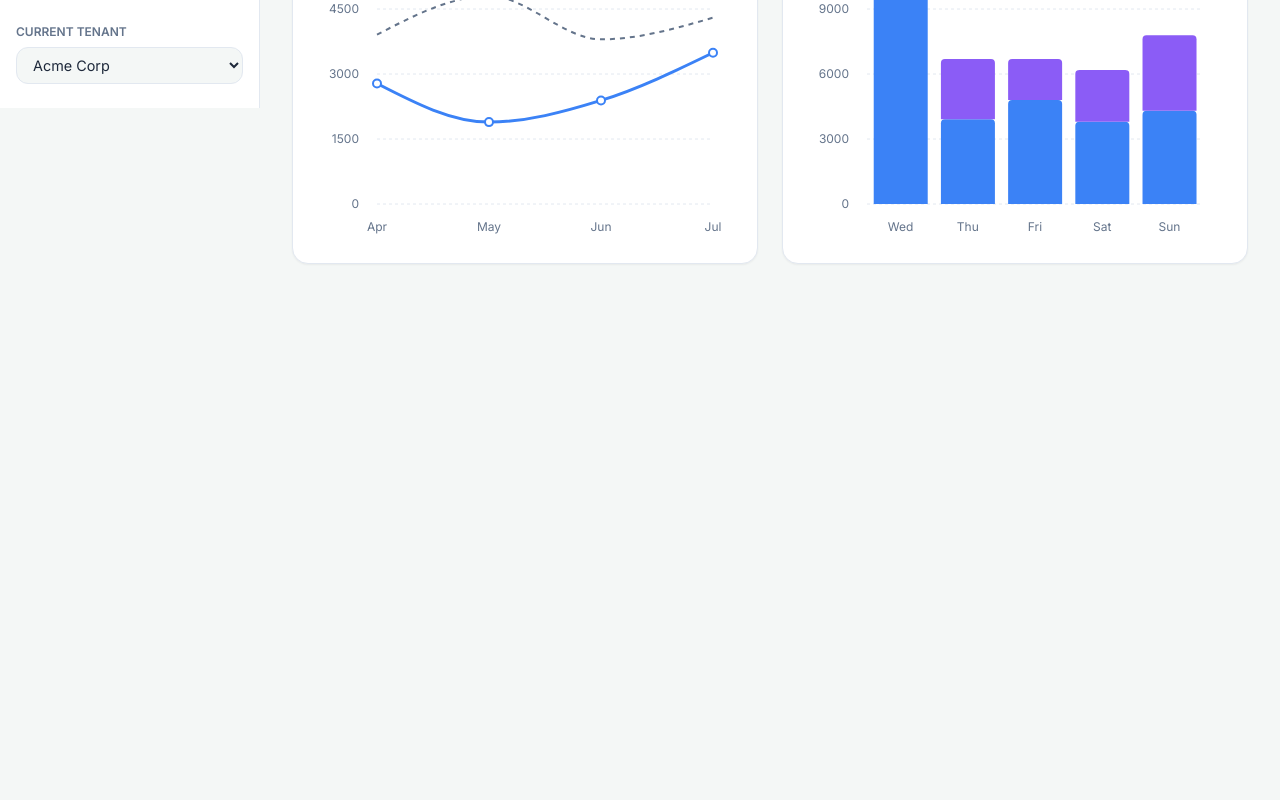
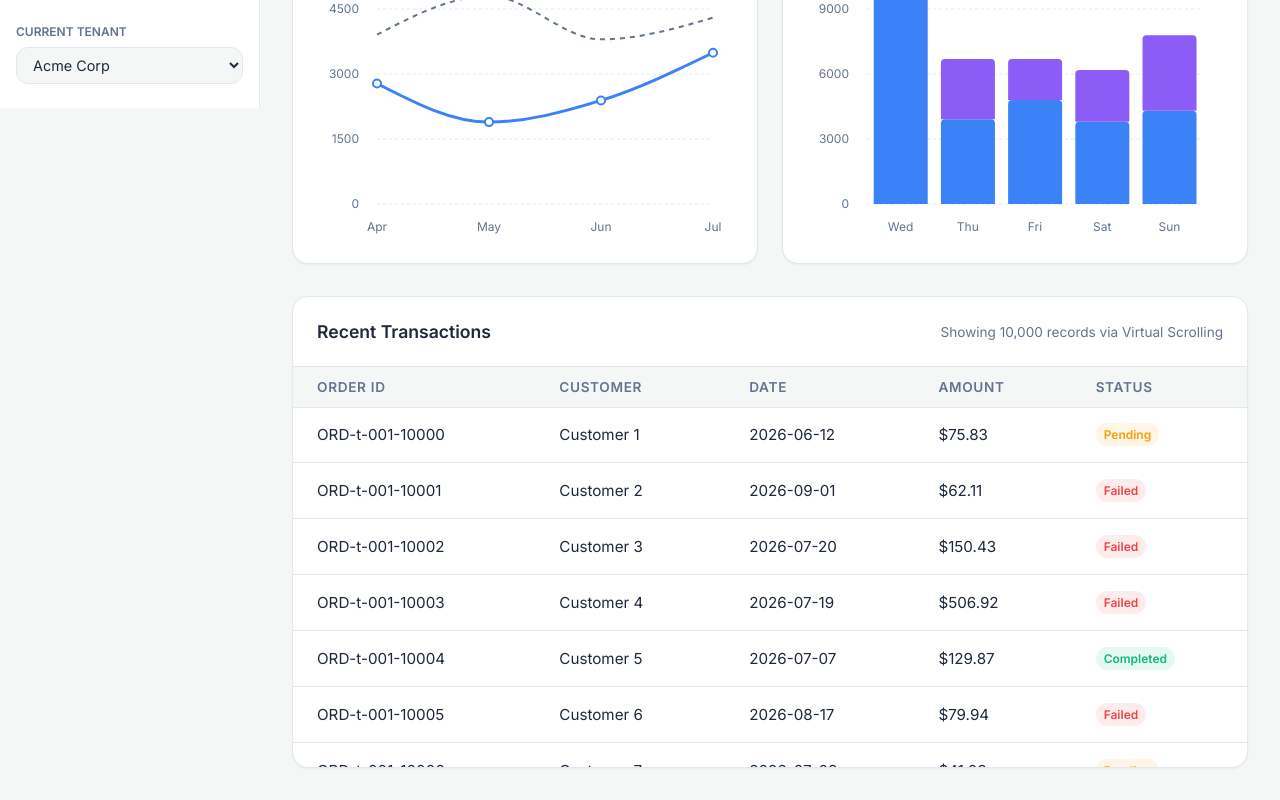
Before and after one commit to florexdev/Analytics-Dashboard, a React (Vite) app: page / in a window 1280 px wide. Shown: the part 692-1492 px from the top of the page. Before the commit the page ends 988 px from the top, so only its background shows below. Built offline with nearby package versions, Linux system fonts and the light colour scheme.

Commit message:
feat: add Dashboard page and virtualized DataTable component

```diff
--- /dev/null
+++ b/src/components/DataTable.module.css
@@ -0,0 +1,95 @@
+.container {
+  background-color: var(--bg-secondary);
+  border: 1px solid var(--border-color);
+  border-radius: var(--radius-lg);
+  box-shadow: var(--shadow-sm);
+  margin-top: 32px;
+  display: flex;
+  flex-direction: column;
+  overflow: hidden;
+}
+
+.header {
+  padding: 24px;
+  border-bottom: 1px solid var(--border-color);
+  display: flex;
+  justify-content: space-between;
+  align-items: center;
+}
+
+.title {
+  font-size: 1.1rem;
+  font-weight: 600;
+  color: var(--text-primary);
+}
+
+.tableWrapper {
+  height: 400px;
+  overflow: auto;
+  position: relative;
+}
+
+.table {
+  width: 100%;
+  border-collapse: collapse;
+  text-align: left;
+}
+
+.thead {
+  position: sticky;
+  top: 0;
+  background-color: var(--bg-primary);
+  z-index: 10;
+  box-shadow: 0 1px 0 var(--border-color);
+}
+
+.th {
+  padding: 12px 24px;
+  font-weight: 600;
+  font-size: 0.85rem;
+  color: var(--text-secondary);
+  text-transform: uppercase;
+  letter-spacing: 0.05em;
+}
+
+.tr {
+  border-bottom: 1px solid var(--border-color);
+  transition: background-color var(--transition-fast);
+}
+
+.tr:hover {
+  background-color: var(--bg-primary);
+}
+
+.td {
+  padding: 16px 24px;
+  font-size: 0.95rem;
+  color: var(--text-primary);
+  white-space: nowrap;
+  overflow: hidden;
+  text-overflow: ellipsis;
+}
+
+.statusBadge {
+  display: inline-flex;
+  align-items: center;
+  padding: 4px 8px;
+  border-radius: 12px;
+  font-size: 0.75rem;
+  font-weight: 600;
+}
+
+.statusCompleted {
+  background-color: rgba(16, 185, 129, 0.1);
+  color: #10b981;
+}
+
+.statusPending {
+  background-color: rgba(245, 158, 11, 0.1);
+  color: #f59e0b;
+}
+
+.statusFailed {
+  background-color: rgba(239, 68, 68, 0.1);
+  color: #ef4444;
+}
--- /dev/null
+++ b/src/components/DataTable.tsx
@@ -0,0 +1,94 @@
+import React, { useRef } from 'react';
+import { useVirtualizer } from '@tanstack/react-virtual';
+import { useTenant } from '../context/TenantContext';
+import styles from './DataTable.module.css';
+
+interface Order {
+  id: string;
+  customer: string;
+  amount: number;
+  status: 'Completed' | 'Pending' | 'Failed';
+  date: string;
+}
+
+// Generate a large mock dataset (10,000 items) to demonstrate virtual scrolling
+const generateMockData = (tenantId: string): Order[] => {
+  const statuses: Order['status'][] = ['Completed', 'Pending', 'Failed'];
+  return Array.from({ length: 10000 }).map((_, index) => ({
+    id: `ORD-${tenantId}-${10000 + index}`,
+    customer: `Customer ${index + 1}`,
+    amount: Number((Math.random() * 500 + 10).toFixed(2)),
+    status: statuses[Math.floor(Math.random() * statuses.length)],
+    date: new Date(Date.now() - Math.random() * 10000000000).toISOString().split('T')[0],
+  }));
+};
+
+const mockCache: Record<string, Order[]> = {};
+const getTenantData = (id: string) => {
+  if (!mockCache[id]) {
+    mockCache[id] = generateMockData(id);
+  }
+  return mockCache[id];
+};
+
+export const DataTable: React.FC = () => {
+  const { currentTenant } = useTenant();
+  const data = getTenantData(currentTenant.id);
+
+  const parentRef = useRef<HTMLDivElement>(null);
+
+  const rowVirtualizer = useVirtualizer({
+    count: data.length,
+    getScrollElement: () => parentRef.current,
+    estimateSize: () => 52, // estimated row height in px
+    overscan: 5,
+  });
+
+  return (
+    <div className={styles.container}>
+      <div className={styles.header}>
+        <h3 className={styles.title}>Recent Transactions</h3>
+        <span style={{ fontSize: '0.85rem', color: 'var(--text-secondary)' }}>
+          Showing {data.length.toLocaleString()} records via Virtual Scrolling
+        </span>
+      </div>
+
+      <div ref={parentRef} className={styles.tableWrapper}>
+        <div style={{ height: `${rowVirtualizer.getTotalSize()}px`, width: '100%', position: 'relative' }}>
+
+          <table className={styles.table} style={{ position: 'absolute', top: 0, left: 0, width: '100%' }}>
+            <thead className={styles.thead}>
+              <tr>
+                <th className={styles.th}>Order ID</th>
+                <th className={styles.th}>Customer</th>
+                <th className={styles.th}>Date</th>
+                <th className={styles.th}>Amount</th>
+                <th className={styles.th}>Status</th>
+              </tr>
+            </thead>
+
+            <tbody style={{ transform: `translateY(${rowVirtualizer.getVirtualItems()[0]?.start || 0}px)` }}>
+              {rowVirtualizer.getVirtualItems().map((virtualRow) => {
+                const item = data[virtualRow.index];
+                return (
+                  <tr key={virtualRow.key} className={styles.tr} style={{ height: `${virtualRow.size}px` }}>
+                    <td className={styles.td}>{item.id}</td>
+                    <td className={styles.td}>{item.customer}</td>
+                    <td className={styles.td}>{item.date}</td>
+                    <td className={styles.td}>${item.amount.toFixed(2)}</td>
+                    <td className={styles.td}>
+                      <span className={`${styles.statusBadge} ${styles[`status${item.status}`]}`}>
+                        {item.status}
+                      </span>
+                    </td>
+                  </tr>
+                );
+              })}
+            </tbody>
+          </table>
+
+        </div>
+      </div>
+    </div>
+  );
+};
--- a/src/pages/Dashboard.tsx
+++ b/src/pages/Dashboard.tsx
@@ -4,6 +4,7 @@ import { useTenant } from '../context/TenantContext';
 import { KPICard } from '../components/KPICard';
 import { SalesChart } from '../components/SalesChart';
 import { UsersChart } from '../components/UsersChart';
+import { DataTable } from '../components/DataTable';
 import styles from './Dashboard.module.css';
 
 export const Dashboard: React.FC = () => {
@@ -64,6 +65,8 @@ export const Dashboard: React.FC = () => {
         <SalesChart />
         <UsersChart />
       </div>
+
+      <DataTable />
     </div>
   );
 };
```
